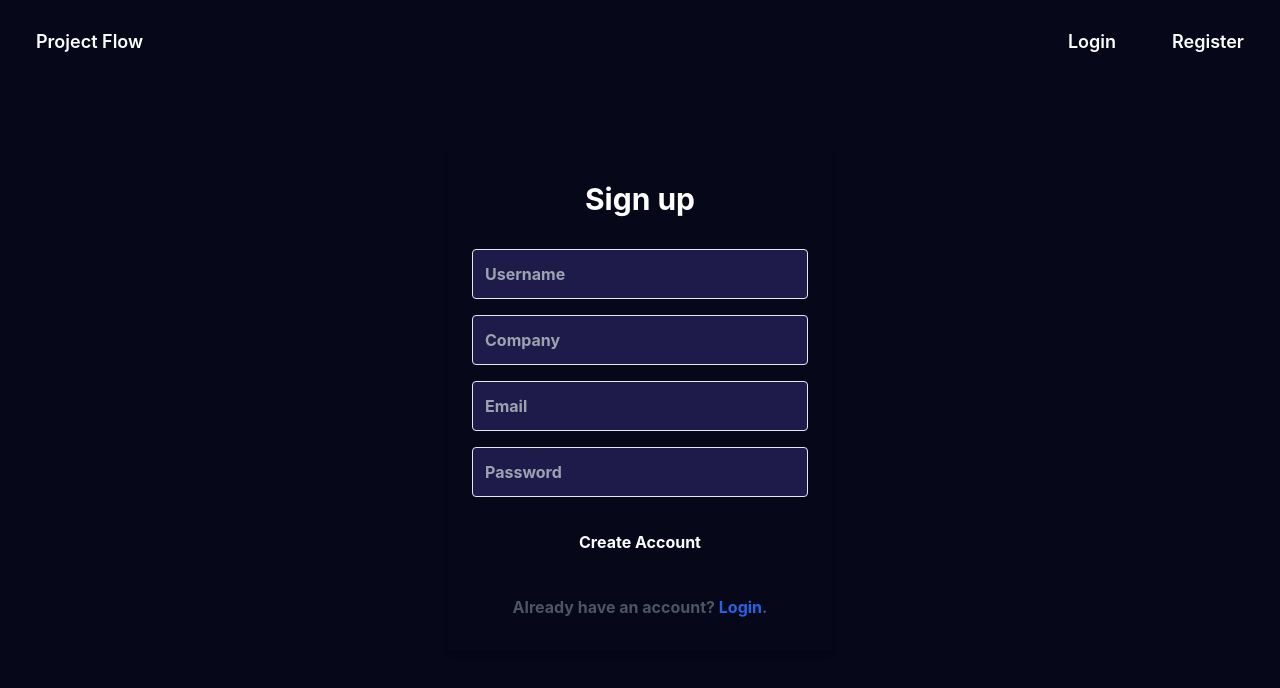
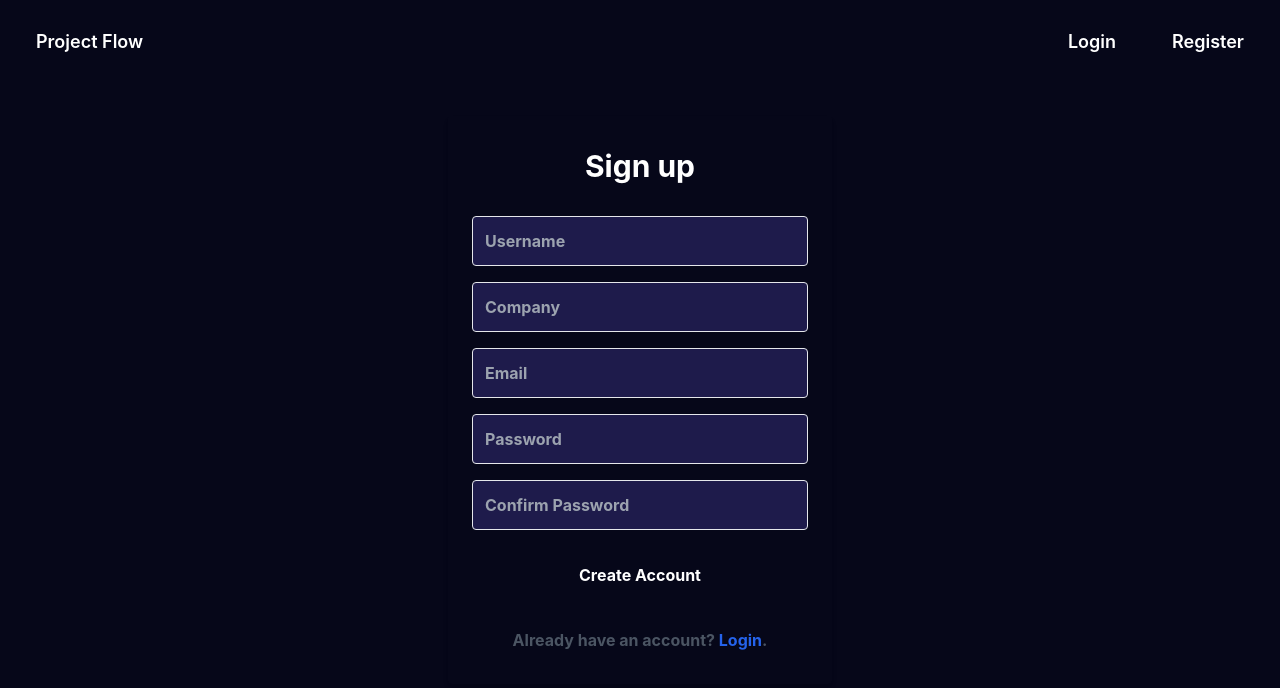
Before and after one commit to RehanyTamas/Project_Flow, a React (Create React App) app in the folder frontend/: page /register in a window 1280 px wide. Shown: the top 688 px of the page. Built offline with nearby package versions, Linux system fonts and the light colour scheme.

Commit message:
add confirm password

```diff
--- a/frontend/src/pages/Register.jsx
+++ b/frontend/src/pages/Register.jsx
@@ -26,8 +26,10 @@ const Register = () => {
 
     const [username, setUsername] = useState('');
     const [password, setPassword] = useState('');
+    const [confirmPassword, setConfirmPassword] = useState('');
     const [email, setEmail] = useState('');
     const [company, setCompany] = useState('');
+    const [error, setError] = useState('');
     //const [data, setData] = useState(null);
     //const [errorVisibility, setErrorVisibility] = useState('invisible')
     //const [successVisibility, setSuccessVisibility] = useState('invisible')
@@ -35,11 +37,17 @@ const Register = () => {
         setUsername('')
         setEmail('')
         setPassword('')
+        setConfirmPassword('')
         setCompany('')
     }
 
     const handleSubmit = (event) => {
         event.preventDefault();
+
+        if(password !== confirmPassword){
+            setError('Passwords dont match');
+            return;
+        }
 
         const headers = {
             'Content-Type': 'application/json'
@@ -67,6 +75,7 @@ const Register = () => {
                 //clearInputs();
                 //setErrorVisibility('visible');
                 console.log(error);
+                setError(error)
                 setTimeout(() => {
                     //setErrorVisibility('invisible');
                 }, 2500);
@@ -119,6 +128,17 @@ const Register = () => {
                     onChange={(e) => setPassword(e.target.value)}
                     required
                 />
+                <input
+                    type="password"
+                    className="block border w-full p-3 rounded mb-4 bg-indigo-950 text-white font-bold"
+                    name="confirmPassword"
+                    placeholder="Confirm Password"
+                    id="confirmPassword"
+                    value={confirmPassword}
+                    onChange={(e) => setConfirmPassword(e.target.value)}
+                    required
+                />
+                {error && <p className="text-red-500">{error}</p>}
                 <button
                     type="submit"
                     className="z-20 w-full text-center py-3 rounded bg-transparent text-white font-bold focus:outline-none my-1 border border-transparent hover:border-white"
```
